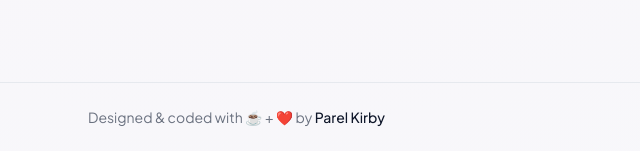
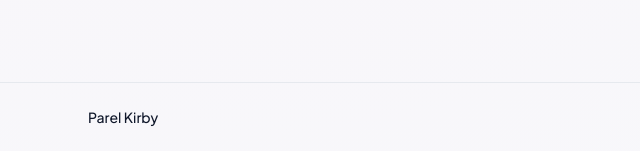
Before and after one commit to ParelKirby/Parel-Portfolio, a Laravel app: page / in a window 1280 px wide. Shown: the part 3603-3754 px from the top of the page, without its empty margins (0-640 px from the left). Run offline with Laravel 12, Linux system fonts and the light colour scheme; data comes from the database, SQL or seed files in the repository; data that the repository does not hold is empty.

Commit message:
Remove footer attribution

```diff
--- a/resources/views/partials/footer.blade.php
+++ b/resources/views/partials/footer.blade.php
@@ -1,7 +1,6 @@
 <footer class="text-sm text-[var(--muted)] border-t border-[var(--border)] py-6">
     <div class="max-w-6xl mx-auto flex flex-col md:flex-row items-center justify-between gap-4 px-6">
         <div>
-            Designed &amp; coded with ☕ + ❤️ by
             <span class="font-medium text-[var(--text)]">
                 {{ $portfolio['personal']['name'] ?? 'Parel Kirby' }}
             </span>
```
